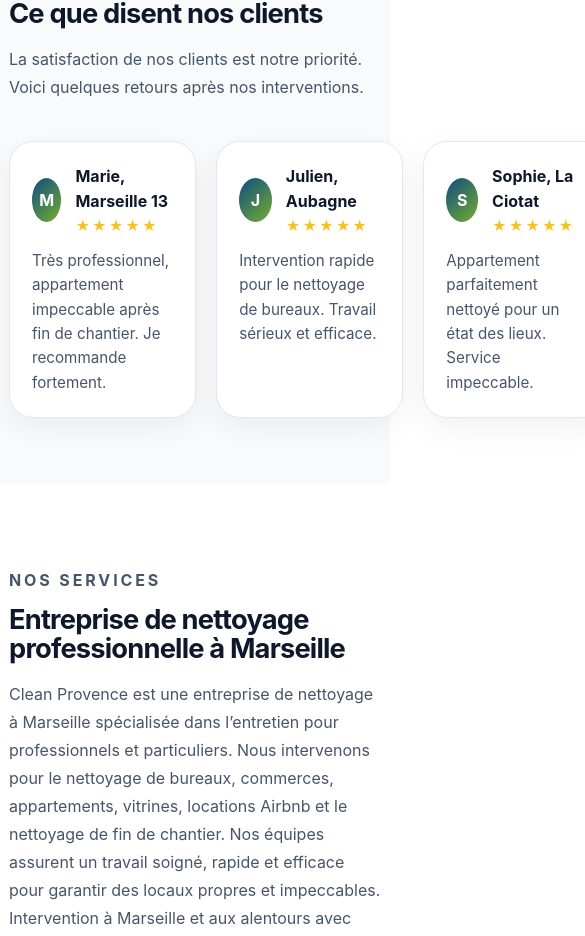
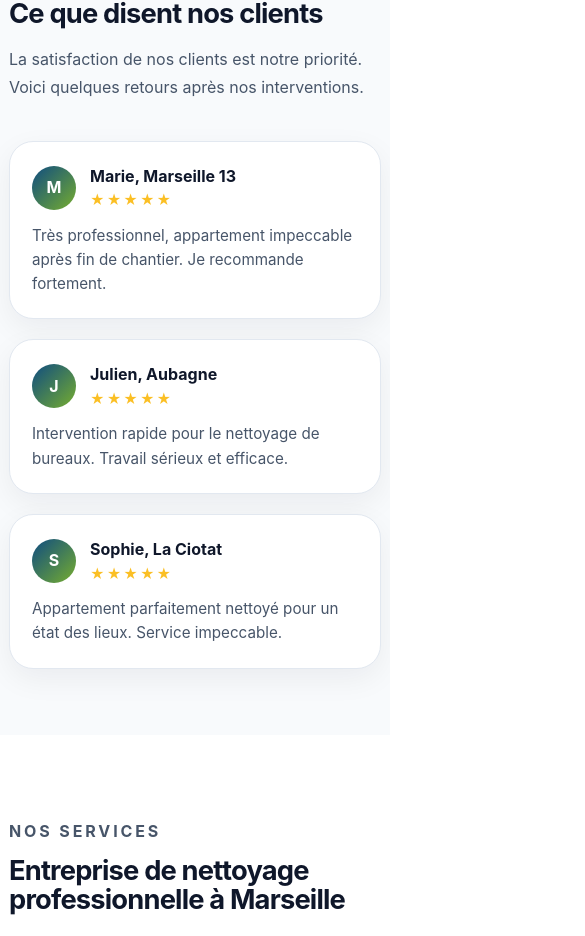
Before and after one commit to KHALDI-99/ProvenceClean, a React (Vite) app: page / in a window 390 px wide. Shown: the part 1696-2632 px from the top of the page, 585 px wide, since content can reach past the window. Built offline with nearby package versions, Linux system fonts and the light colour scheme.

Commit message:
Refactor CSS for reviews grid and cards

```diff
--- a/src/index.css
+++ b/src/index.css
@@ -466,87 +466,80 @@ button {
 
 /* SECTIONS */
 
-.reviews-grid{
-
-display:grid;
-
-grid-template-columns:repeat(3,1fr);
-
-gap:20px;
-
-margin-top:30px;
+.reviews-grid {
+  display: grid;
+  grid-template-columns: repeat(3, minmax(0, 1fr));
+  gap: 20px;
+  margin-top: 30px;
 }
 
-.review-card{
-
-background:white;
-
-border:1px solid var(--line);
-
-border-radius:24px;
-
-padding:22px;
-
-box-shadow:var(--shadow-sm);
-
-transition:0.3s;
+.review-card {
+  background: white;
+  border: 1px solid var(--line);
+  border-radius: 24px;
+  padding: 22px;
+  box-shadow: var(--shadow-sm);
+  transition: 0.3s;
+  min-width: 0;
+  overflow-wrap: break-word;
 }
 
-.review-card:hover{
-
-transform:translateY(-4px);
-
-box-shadow:var(--shadow-lg);
+.review-card:hover {
+  transform: translateY(-4px);
+  box-shadow: var(--shadow-lg);
 }
 
-.review-top{
-
-display:flex;
-
-align-items:center;
-
-gap:14px;
-
-margin-bottom:12px;
+.review-top {
+  display: flex;
+  align-items: center;
+  gap: 14px;
+  margin-bottom: 12px;
+  min-width: 0;
 }
 
-.review-avatar{
-
-width:44px;
-
-height:44px;
-
-border-radius:50%;
-
-background:linear-gradient(135deg,var(--blue),var(--green));
-
-display:flex;
-
-align-items:center;
-
-justify-content:center;
-
-color:white;
-
-font-weight:700;
+.review-top strong {
+  display: block;
+  min-width: 0;
+  overflow-wrap: break-word;
 }
 
-.stars{
-
-color:#fbbf24;
-
-font-size:14px;
-
-letter-spacing:2px;
+.review-avatar {
+  width: 44px;
+  height: 44px;
+  border-radius: 50%;
+  background: linear-gradient(135deg, var(--blue), var(--green));
+  display: flex;
+  align-items: center;
+  justify-content: center;
+  color: white;
+  font-weight: 700;
+  flex-shrink: 0;
 }
 
-.review-card p{
+.stars {
+  color: #fbbf24;
+  font-size: 14px;
+  letter-spacing: 2px;
+}
 
-margin:0;
+.review-card p {
+  margin: 0;
+  color: var(--text);
+  font-size: 0.95rem;
+  line-height: 1.6;
+  overflow-wrap: break-word;
+}
 
-color:var(--text);
+@media (max-width: 1100px) {
+  .reviews-grid {
+    grid-template-columns: repeat(2, minmax(0, 1fr));
+  }
+}
 
-font-size:0.95rem;
+@media (max-width: 700px) {
+  .reviews-grid {
+    grid-template-columns: 1fr;
+  }
 }
 
 .section {
```
